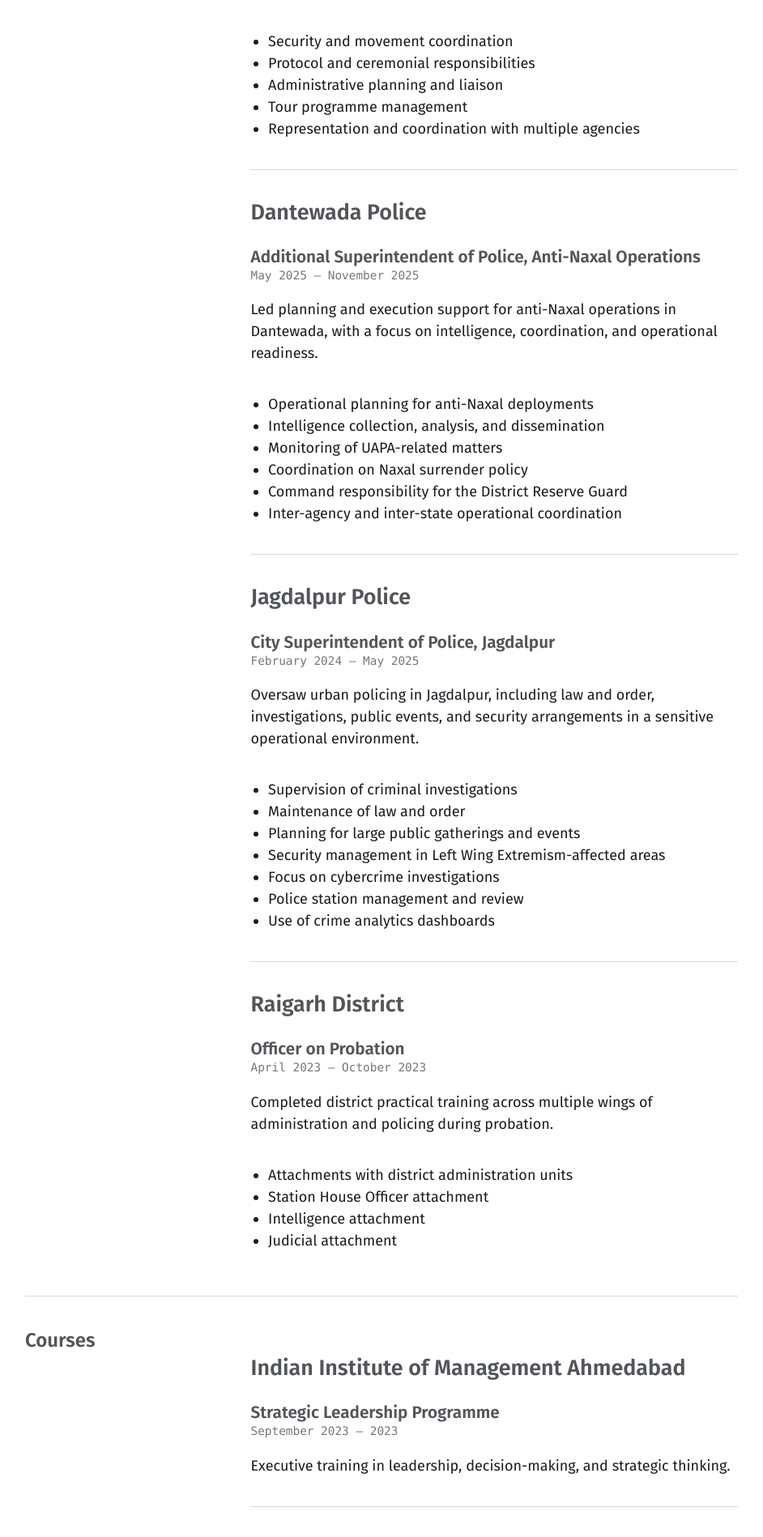
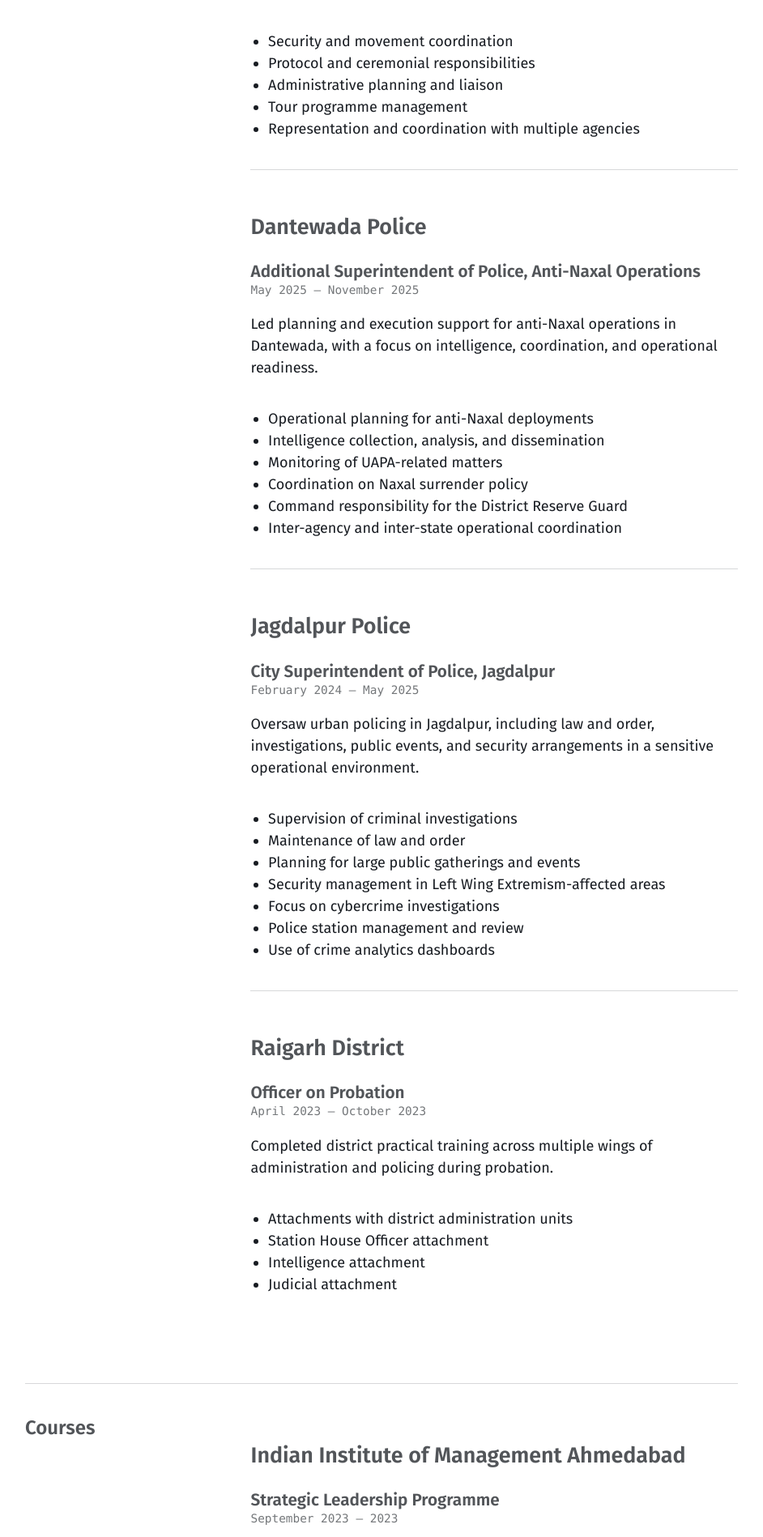
Before and after one commit to uditpushkar/uditpushkar.github.io, a Jekyll site: the page built from cv.md, in a window 1280 px wide. Shown: the part 1180-3078 px from the top of the page at 81% size, without its empty margins (41-983 px from the left). Built offline with Jekyll 4.4.1, drawn with Linux system fonts in a browser that asks for light colours; nearby versions of some CDN libraries.

Commit message:
Restore CV entry spacing and dividers

```diff
--- a/_includes/cv/education.html
+++ b/_includes/cv/education.html
@@ -32,6 +32,11 @@
             </ul>
           {% endif %}
         </div>
+        {% unless forloop.last %}
+          <hr class="cv-divider">
+        {% endunless %}
+        <br>
+        <br>
       {% endfor %}
     </div>
   </div>
--- a/_includes/cv/volunteer.html
+++ b/_includes/cv/volunteer.html
@@ -42,6 +42,11 @@
             </ul>
           {% endif %}
         </div>
+        {% unless forloop.last %}
+          <hr class="cv-divider">
+        {% endunless %}
+        <br>
+        <br>
       {% endfor %}
     </div>
   </div>
--- a/_includes/cv/work.html
+++ b/_includes/cv/work.html
@@ -42,6 +42,11 @@
             </ul>
           {% endif %}
         </div>
+        {% unless forloop.last %}
+          <hr class="cv-divider">
+        {% endunless %}
+        <br>
+        <br>
       {% endfor %}
     </div>
   </div>
--- a/_sass/basically-basic/_layout.scss
+++ b/_sass/basically-basic/_layout.scss
@@ -199,6 +199,12 @@
       .summary p {
         margin-bottom: 0;
       }
+
+      .cv-divider {
+        margin: 2rem 0 0;
+        border: 0;
+        border-top: 1px solid $border-color;
+      }
     }
   }
 
```
